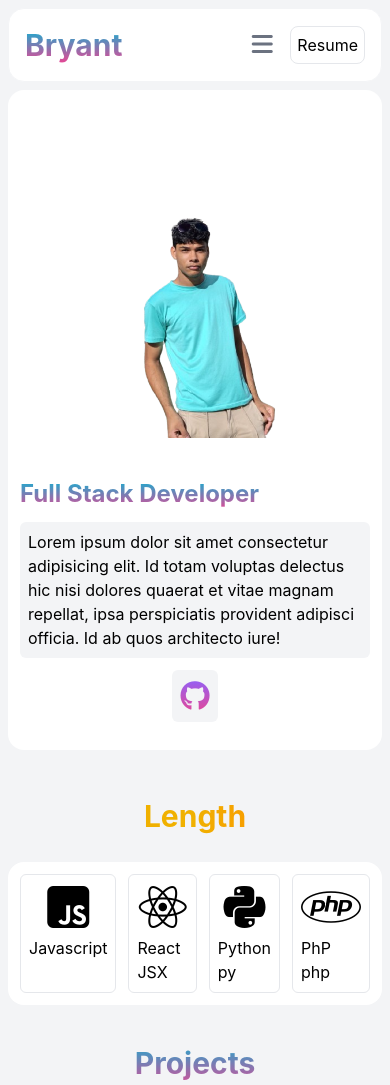
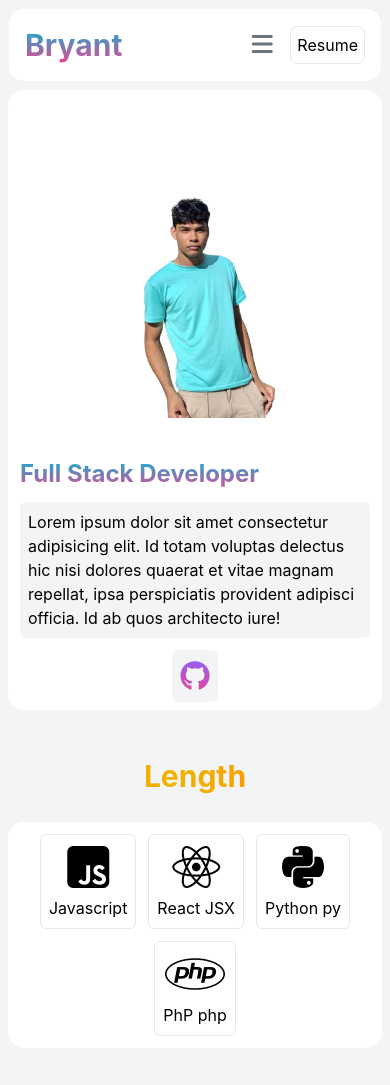
Before and after one commit to Bafaf23/portafolio, a plain HTML site: page index.html in a window 390 px wide. Shown: the top 1085 px of the page. Drawn offline with nearby package versions, Linux system fonts and the light colour scheme.

Commit message:
Correction of mobile and table views

```diff
--- a/index.html
+++ b/index.html
@@ -115,7 +115,7 @@
         <!-- hero -->
         <section
           id="#about"
-          class="bg-white p-3 flex flex-col items-center justify-center gap-10 rounded-2xl h-165 md:flex-row"
+          class="bg-white p-3 flex flex-col items-center justify-center gap-10 rounded-2xl h-155 md:h-165 md:flex-row"
         >
           <img
             class="w-60 h-60 object-cover md:w-100 md:h-100"
@@ -162,7 +162,7 @@
           </div>
           <div
             id="content-length"
-            class="bg-white rounded-2xl flex justify-center gap-3 p-3 mt-5 md:ml-15 md:mr-15"
+            class="bg-white rounded-2xl flex justify-center flex-wrap gap-3 p-3 mt-5 md:ml-15 md:mr-15"
           >
             <div
               class="flex flex-col items-center gap-1 p-2 border border-gray-200 rounded-md cursor-pointer hover:bg-gray-300 hover:bg-linear-to-r from-yellow-500 via-orange-500 to-red-500 bg-clip-text hover:text-transparent hover:scale-103 ease-in-out duration-300"
```
